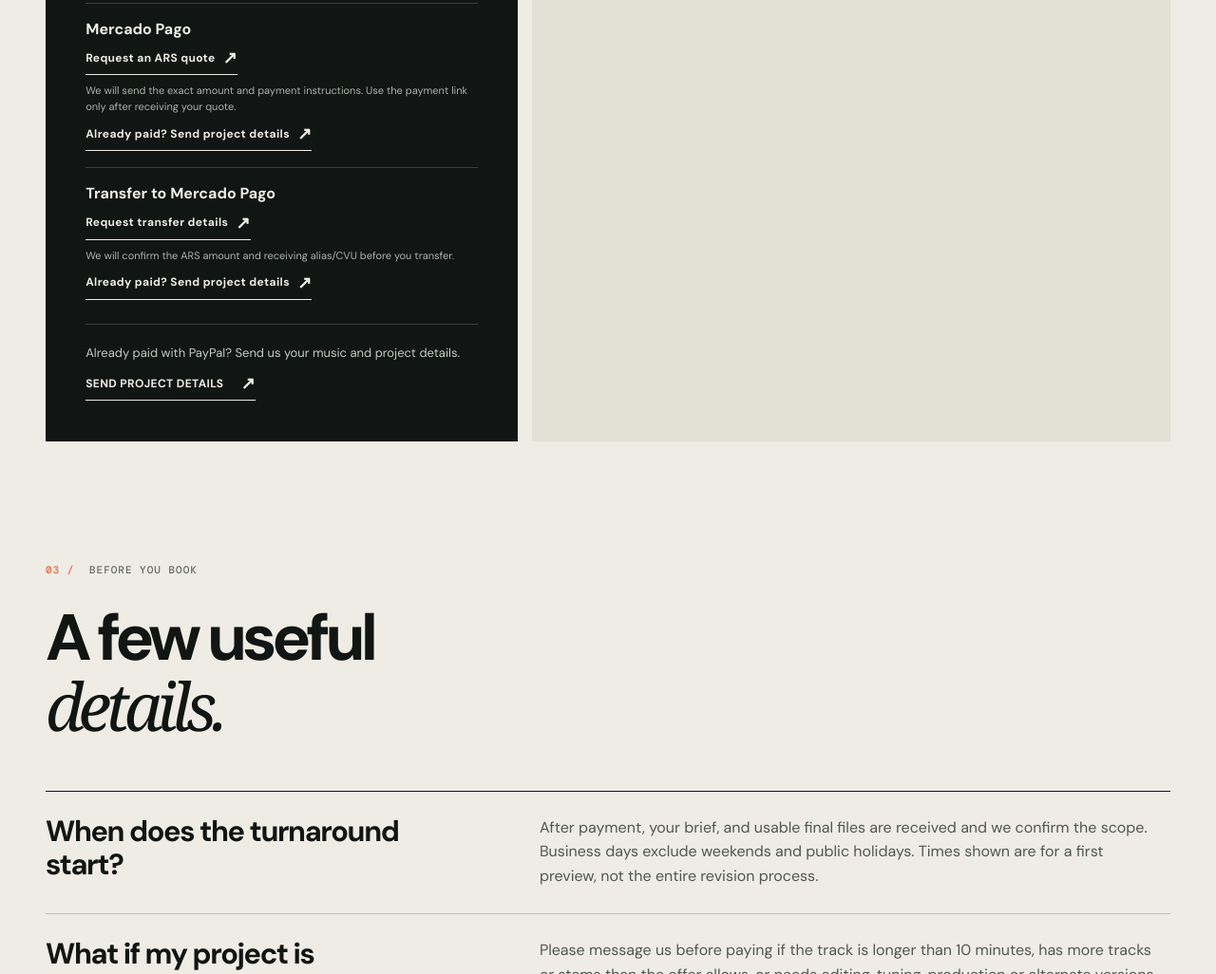
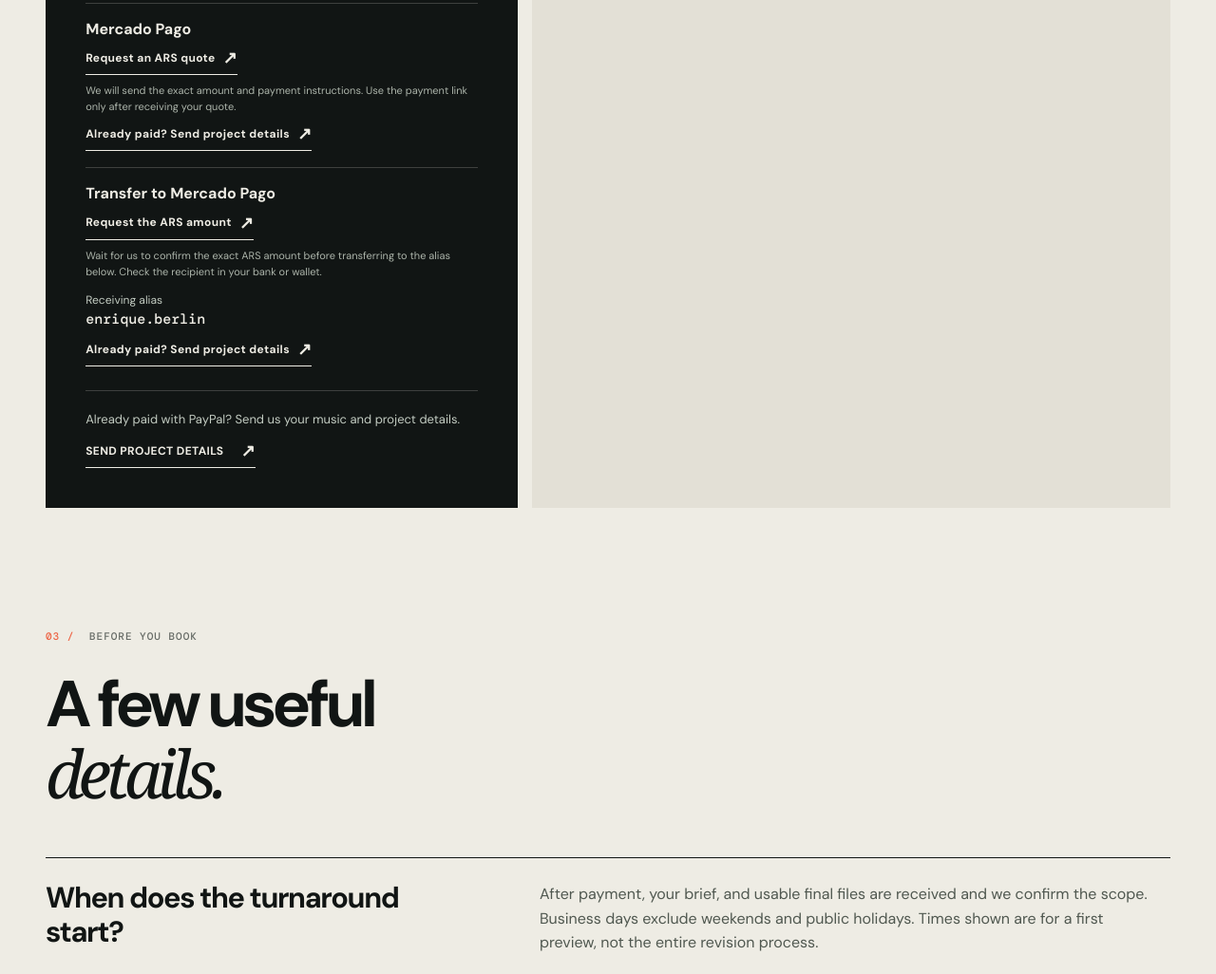
Before and after one commit to 0xsl0th/tonart, a plain HTML site: page booking.html in a window 1280 px wide. Shown: the part 1617-2643 px from the top of the page at 95% size. Drawn offline with nearby package versions, Linux system fonts and the light colour scheme.

Commit message:
Publish Mercado Pago transfer alias

```diff
--- a/booking.html
+++ b/booking.html
@@ -69,8 +69,8 @@
             </div>
             <div class="ars-payment-option">
               <h4 data-book-i18n="transferTitle">Transfer to Mercado Pago</h4>
-              <a class="text-link ars-quote-link" id="transfer-quote" href="mailto:tonart.space@gmail.com"><span data-book-i18n="transferQuoteButton">Request transfer details</span><span aria-hidden="true">↗</span></a>
-              <p class="ars-payment-note" data-book-i18n="transferQuoteNote">We will confirm the ARS amount and receiving alias/CVU before you transfer.</p>
+              <a class="text-link ars-quote-link" id="transfer-quote" href="mailto:tonart.space@gmail.com"><span data-book-i18n="transferQuoteButton">Request the ARS amount</span><span aria-hidden="true">↗</span></a>
+              <p class="ars-payment-note" data-book-i18n="transferQuoteNote">Wait for us to confirm the exact ARS amount before transferring to the alias below. Check the recipient in your bank or wallet.</p>
               <p class="ars-transfer-alias" id="transfer-alias-row" hidden><span data-book-i18n="transferAliasLabel">Receiving alias</span><strong id="transfer-alias"></strong></p>
               <a class="text-link ars-handover-link" id="transfer-handover" href="handover.html?service=stereo&payment=transfer"><span data-book-i18n="arsHandoverButton">Already paid? Send project details</span><span aria-hidden="true">↗</span></a>
             </div>
--- a/booking.js
+++ b/booking.js
@@ -18,11 +18,10 @@
     "ep-mixmaster-5": "https://www.paypal.com/ncp/payment/KBEQVJWXP5LNU",
     "ep-mixmaster-6": "https://www.paypal.com/ncp/payment/UGBMYWJFMDPV6",
   };
-  // Set these only after verifying the merchant link and receiving details.
-  // Mercado Pago Argentina collects ARS; customers receive an exact ARS quote
+  // Mercado Pago Argentina collects ARS. Customers receive an exact ARS quote
   // before using either option. Never derive the amount from the USD list here.
   const MERCADO_PAGO_LINK = "";
-  const TRANSFER_ALIAS = "";
+  const TRANSFER_ALIAS = "enrique.berlin";
   const offers = {
     stereo: {
       price: 39,
@@ -78,7 +77,7 @@
     payNote: "El pago seguro se abre en PayPal en otra pestaña. Se aceptan tarjetas de débito y crédito; la opción de pagar sin cuenta de PayPal puede variar según el comprador y el país. Comprueba el vendedor y el importe antes de pagar. El idioma del pago puede ser distinto al de esta página.",
     arsTitle: "¿Pagas desde Argentina?", arsIntro: "Mercado Pago y las transferencias a Mercado Pago se cobran en pesos argentinos. Pídenos el importe exacto en ARS para esta oferta antes de pagar.",
     mpTitle: "Mercado Pago", mpQuoteButton: "Pedir cotización en ARS", mpQuoteNote: "Te enviaremos el importe exacto y las instrucciones de pago. Usa el link de pago solo después de recibir tu cotización.", mpPayButton: "Pagar el importe cotizado en ARS",
-    transferTitle: "Transferencia a Mercado Pago", transferQuoteButton: "Pedir datos para transferir", transferQuoteNote: "Confirmaremos el importe en ARS y el alias/CVU de destino antes de la transferencia.", transferAliasLabel: "Alias de destino", arsHandoverButton: "¿Ya pagaste? Envía los datos del proyecto",
+    transferTitle: "Transferencia a Mercado Pago", transferQuoteButton: "Pedir importe en ARS", transferQuoteNote: "Espera nuestra confirmación del importe exacto en ARS antes de transferir al alias indicado. Comprueba el destinatario en tu banco o billetera.", transferAliasLabel: "Alias de destino", arsHandoverButton: "¿Ya pagaste? Envía los datos del proyecto",
     payPendingNote: "El pago en línea no está disponible temporalmente. Contacta con Tonart antes de pagar.",
     epPayPendingNote: "El pago en línea para esta opción de EP no está disponible temporalmente. Escríbenos antes de pagar.",
     epContactButton: "Escríbenos por este EP",
@@ -109,7 +108,7 @@
     payNote: "Die sichere Zahlungsseite von PayPal öffnet sich in einem neuen Tab. Debit- und Kreditkarten werden akzeptiert; die Zahlung ohne PayPal-Konto wird nicht für alle Käufer oder Länder angeboten. Prüfe Anbieter und Gesamtbetrag vor der Zahlung. Die Zahlungsseite kann in einer anderen Sprache erscheinen.",
     arsTitle: "Zahlung aus Argentinien?", arsIntro: "Mercado Pago und Überweisungen an Mercado Pago erfolgen in argentinischen Pesos. Frage vor der Zahlung den genauen ARS-Betrag für dieses Angebot an.",
     mpTitle: "Mercado Pago", mpQuoteButton: "ARS-Angebot anfragen", mpQuoteNote: "Wir senden dir den genauen Betrag und die Zahlungsanleitung. Nutze den Zahlungslink erst nach Erhalt des Angebots.", mpPayButton: "Angebotenen ARS-Betrag bezahlen",
-    transferTitle: "Überweisung an Mercado Pago", transferQuoteButton: "Überweisungsdaten anfragen", transferQuoteNote: "Wir bestätigen den ARS-Betrag und den Empfänger-Alias bzw. CVU vor der Überweisung.", transferAliasLabel: "Empfänger-Alias", arsHandoverButton: "Schon bezahlt? Projektdaten senden",
+    transferTitle: "Überweisung an Mercado Pago", transferQuoteButton: "ARS-Betrag anfragen", transferQuoteNote: "Warte auf unsere Bestätigung des genauen ARS-Betrags, bevor du an den angegebenen Alias überweist. Prüfe den Empfänger in deiner Bank oder Wallet.", transferAliasLabel: "Empfänger-Alias", arsHandoverButton: "Schon bezahlt? Projektdaten senden",
     payPendingNote: "Die Online-Zahlung ist vorübergehend nicht verfügbar. Kontaktiere Tonart bitte vor einer Zahlung.",
     epPayPendingNote: "Die Online-Zahlung für diese EP-Option ist vorübergehend nicht verfügbar. Kontaktiere uns vor der Zahlung.",
     epContactButton: "EP per E-Mail anfragen",
```
Also changed, not shown: 2 other files.
